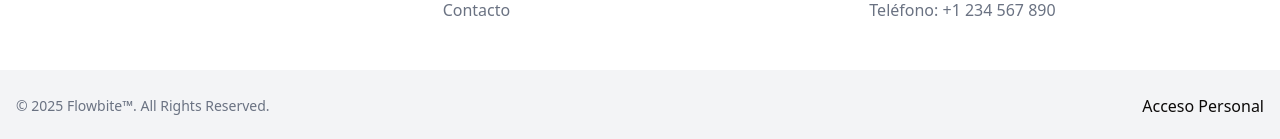
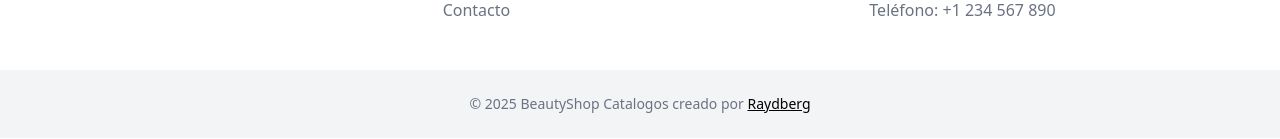
Before and after one commit to Raydberg/cosmetics-front, a React (Vite) app: page / in a window 1280 px wide. Shown: the part 1698-1837 px from the top of the page. Built offline with nearby package versions, Linux system fonts and the light colour scheme.

Commit message:
Refactor CustomFooter for improved copyright display and add creator link

```diff
--- a/src/shared/components/custom-footer.tsx
+++ b/src/shared/components/custom-footer.tsx
@@ -41,24 +41,45 @@ export const CustomFooter = () => {
                         <ul className="text-gray-500 dark:text-gray-400 font-medium">
                             <li className="mb-4">
                                 Calle Principal 123
-
                                 Ciudad, País
                             </li>
                             <li className="mb-4">
                                 Email: info@catalogoelegante.com
                             </li>
                             <li className="mb-4">
-                               Teléfono: +1 234 567 890
+                                Teléfono: +1 234 567 890
                             </li>
                         </ul>
                     </div>
                 </div>
-                <div className="px-4 py-6  bg-gray-100 dark:bg-gray-700 md:flex md:items-center md:justify-between">
-                    <span className="text-sm text-gray-500 dark:text-gray-300 sm:text-center">© {currentYear} <a href="https://flowbite.com/">Flowbite™</a>. All Rights Reserved.
-                    </span>
-                    <Link to={'/auth'}>
-                        Acceso Personal
-                    </Link>
+                <div className="px-4 py-6 bg-gray-100 dark:bg-gray-700 flex flex-col md:flex-row md:justify-between md:items-center gap-4">
+                    {/* Copyright centrado */}
+                    <div className="flex-1 flex justify-center order-1">
+                        <span className="text-sm text-gray-500 dark:text-gray-300 text-center">
+                            © {currentYear}{" "}
+                            <Link to="/" className="hover:underline">
+                                BeautyShop Catalogos
+                            </Link>
+                            {" "}creado por{" "}
+                            <Link
+                                className="font-medium text-black underline dark:text-white hover:no-underline"
+                                to={'https://github.com/Raydberg'}
+                                target="_blank"
+                                rel="noopener noreferrer"
+                            >
+                                Raydberg
+                            </Link>
+                        </span>
+                    </div>
+
+                    {/* <div className="flex justify-center md:justify-end order-2">
+                        <Link
+                            to={'/auth'}
+                            className="text-sm dark:text-white hover:underline"
+                        >
+                            Acceso Personal
+                        </Link>
+                    </div> */}
                 </div>
             </div>
         </footer>
```
